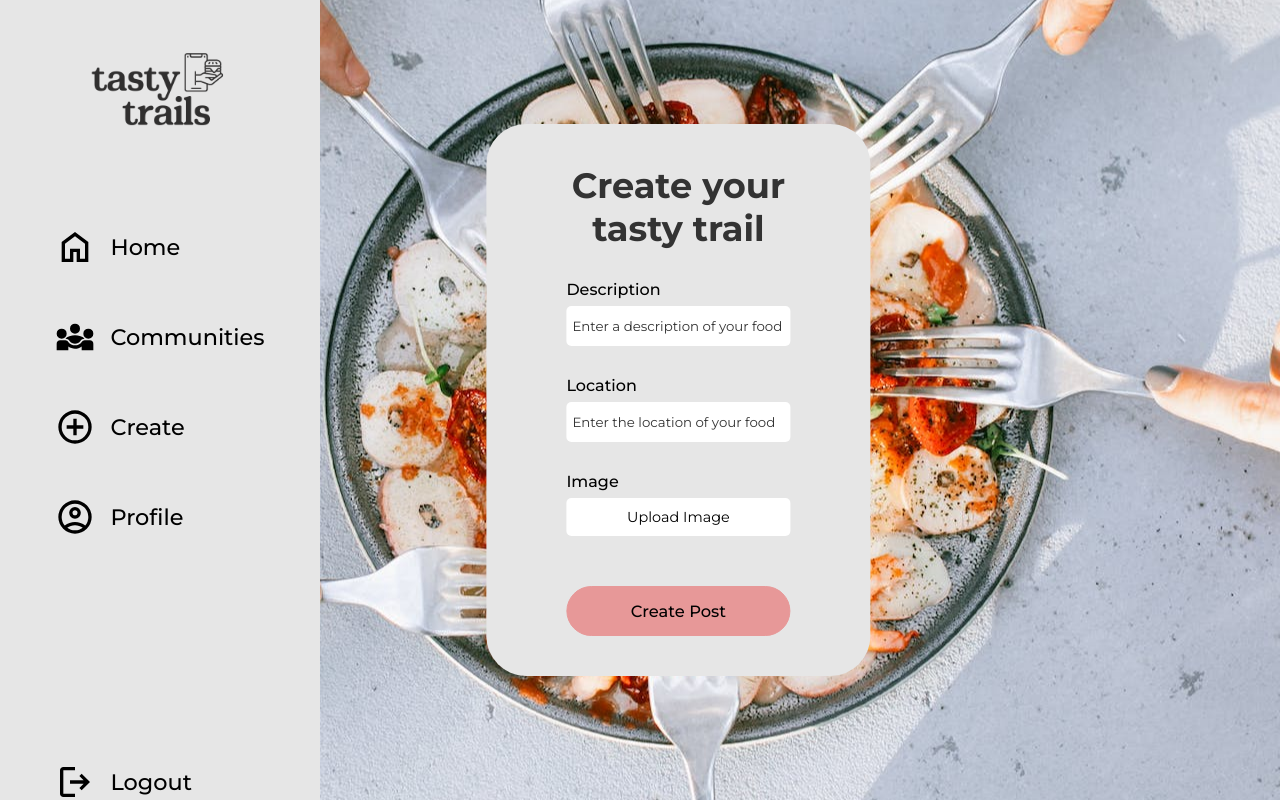
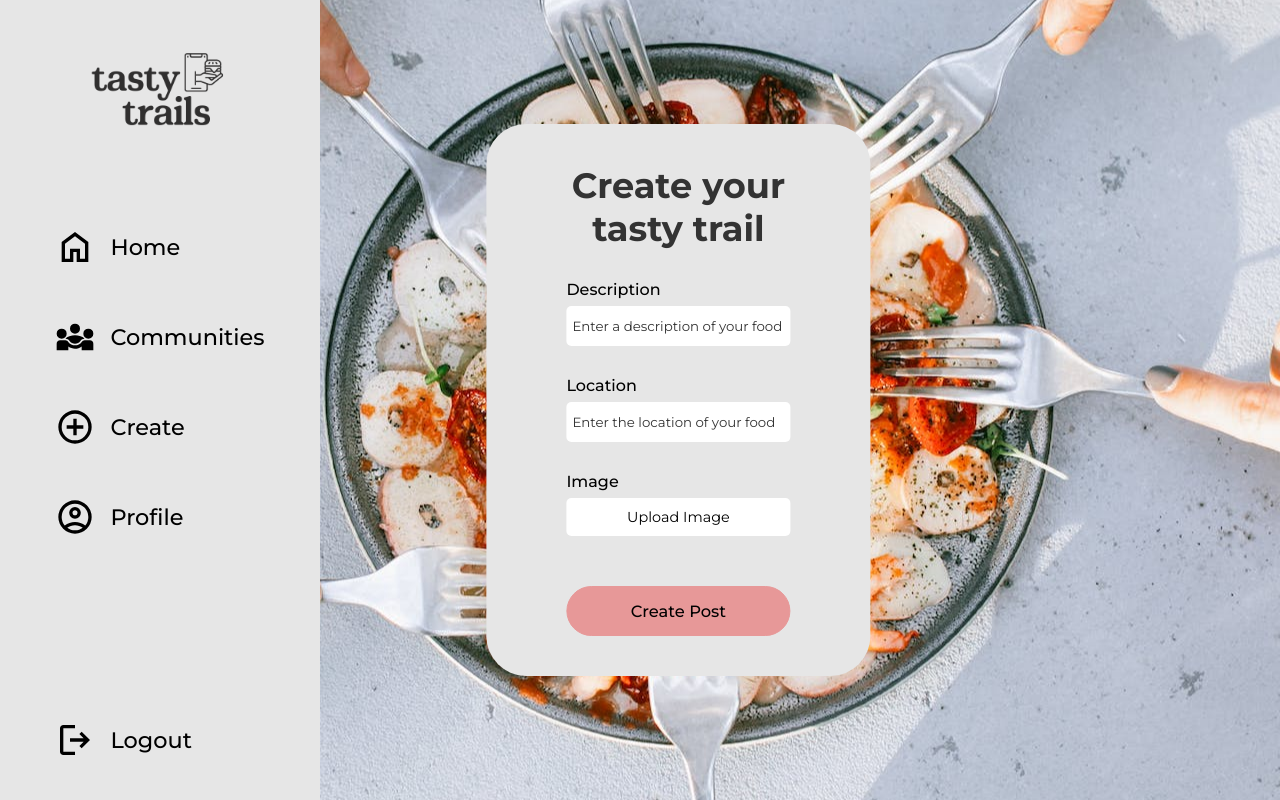
Before and after one commit to kaushik-manivannan/tasty-trails, a React (Create React App) app in the folder tasty-trails-client/: page /posts/create in a window 1280 px wide. Built offline with nearby package versions, Linux system fonts and the light colour scheme.

Commit message:
Fix Sidebar in CommunityListPage

```diff
--- a/tasty-trails-client/src/components/CommunityItem/CommunityItem.tsx
+++ b/tasty-trails-client/src/components/CommunityItem/CommunityItem.tsx
@@ -33,7 +33,7 @@ const CommunityItem:React.FC<CommunityItemProps> = ({community,toggleJoin,viewDe
             <div className={styles.communityDetails}>
                 <h3 className={styles.communityName}>{community.communityName}</h3>
                 <p className={styles.communityDescription}>{community.description}</p>
-                <p className={styles.communityMembers}>{community.members.length} members</p>
+                <p className={styles.communityMembers}>{community.members.length === 1 ? community.members.length + " member" : community.members.length + " members"}</p>
             </div>
             <div>
                 <button onClick={toggleJoinOnClick} className={styles.joinButton}  disabled={isProcessing}>{isProcessing ? <span className={styles.spinner}>&#x21AA;</span> : buttonText}</button>
--- a/tasty-trails-client/src/components/Sidebar/Sidebar.module.scss
+++ b/tasty-trails-client/src/components/Sidebar/Sidebar.module.scss
@@ -47,8 +47,8 @@
         }
 
         .logout {
-            position: relative;
-            top: 170px;
+            position: absolute;
+            bottom: 0;
         }
 
     }
```
Also changed, not shown: tasty-trails-client/src/components/CommentList/CommentList.tsx (indentation only).
